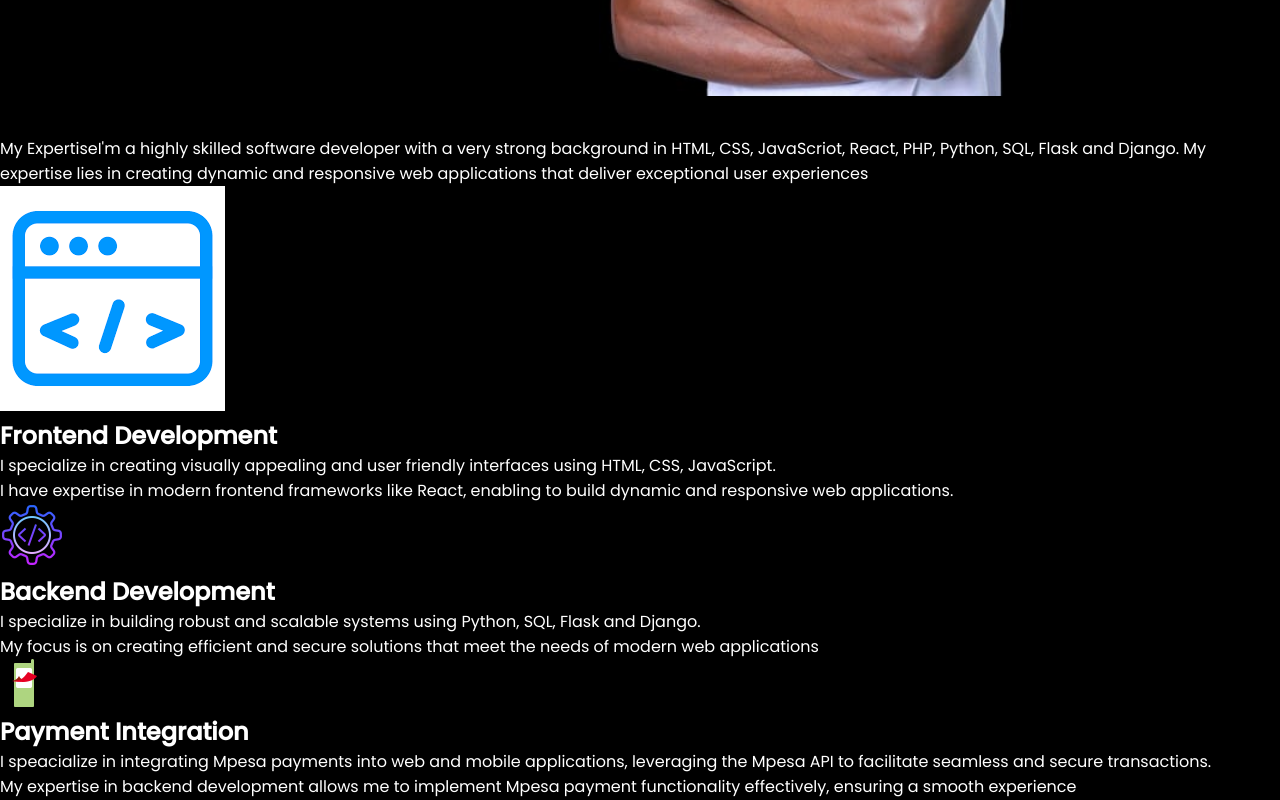
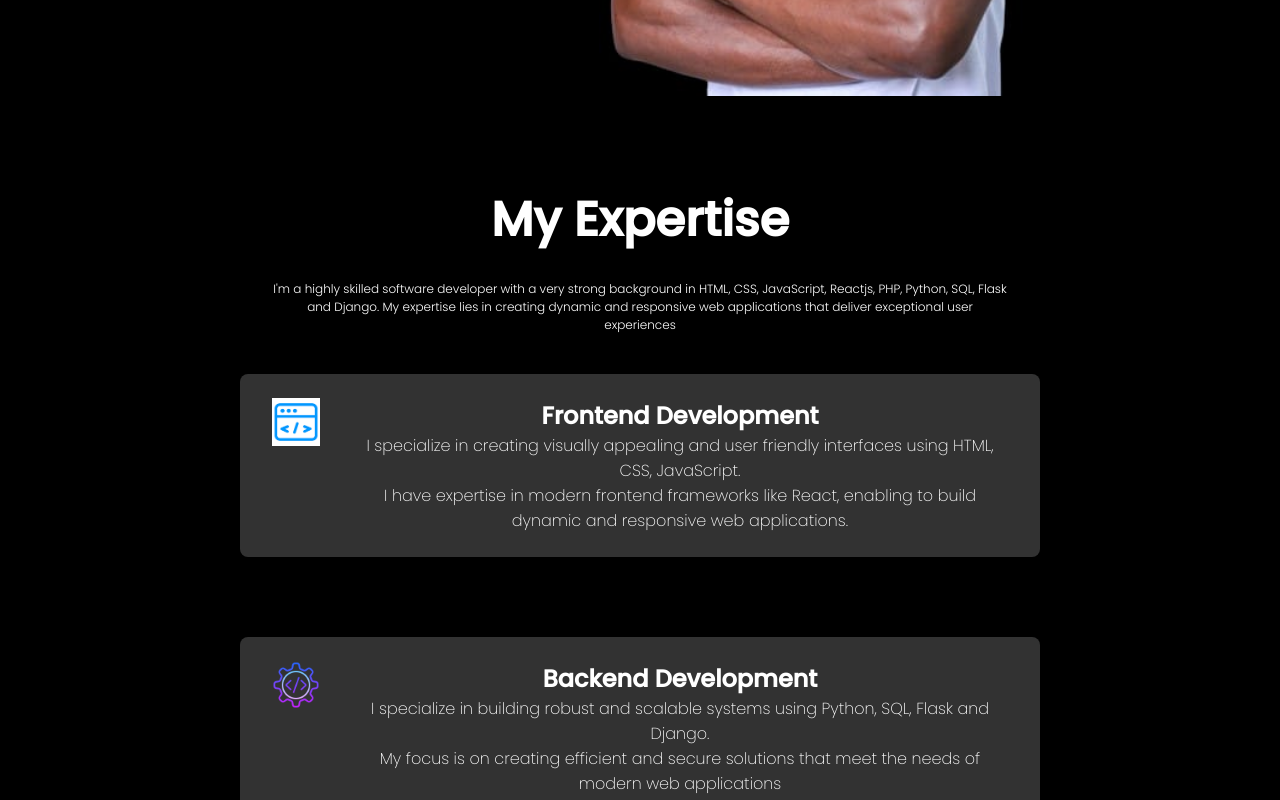
Before and after one commit to Barasa-Micah/mica_portfolio, a React (Create React App) app: page / in a window 1280 px wide. Shown: the part 680-1480 px from the top of the page. Built offline with nearby package versions, Linux system fonts and the light colour scheme.

Commit message:
Styled skills

```diff
--- a/src/components/Navbar/Navbar.css
+++ b/src/components/Navbar/Navbar.css
@@ -1,4 +1,5 @@
 .navbar{
+    background: rgb(30, 30, 30) ;
     height: 5rem;
     width: 100vw;
     max-width: 75rem;
--- a/src/components/skills/skills.css
+++ b/src/components/skills/skills.css
@@ -0,0 +1,50 @@
+#skills{
+    overflow: hidden;
+    width: 100vw;
+    max-width: 65rem;
+    display: flex;
+    flex-direction: column;
+    align-items: center;
+    justify-content: center;
+    text-align: center;
+    margin: 0 auto;
+}
+
+.skillTitle{
+    font-size: 3rem;
+    font-weight: 600;
+    padding-top: 3rem;
+    margin-bottom: 1.5rem;
+}
+
+.skillDesc {
+    font-weight: 300;
+    font-size: 0.75rem;
+    max-width: 50rem;
+    padding: 0 2rem;
+}
+
+.skillBars {
+    margin: 1.5rem;
+    width: 100vw;
+    max-width: 80%;
+}
+
+.skillBar {
+    display: flex;
+    margin: 1rem;
+    padding: 1.5rem 2rem;
+    border-radius: 0.5rem;
+    background: rgb(50, 50, 50);
+}
+
+.skillBarImg {
+    object-fit: cover;
+    height: 3rem;
+    width: 3rem;
+    margin-right: 2rem;
+}
+.skillBarText>p {
+    font: size 0.9rem;
+    font-weight: 200;
+}
--- a/src/components/skills/skills.js
+++ b/src/components/skills/skills.js
@@ -7,7 +7,7 @@ const skills = () => {
   return (
     <section id='skills'>
         <span className='skillTitle'>My Expertise</span>
-        <span className='skillDesc'>I'm a highly skilled software developer with a very strong background in HTML, CSS, JavaScriot, React, PHP, Python, SQL, Flask and Django. My expertise lies in creating dynamic and responsive web applications that deliver exceptional user experiences</span>
+        <span className='skillDesc'>I'm a highly skilled software developer with a very strong background in HTML, CSS, JavaScript, Reactjs, PHP, Python, SQL, Flask and Django. My expertise lies in creating dynamic and responsive web applications that deliver exceptional user experiences</span>
         <div  className='skillBars'>
             <div className='skillBar'>
                 <img src={frontend} alt='frontdevelopment' className='skillBarImg'/>
```
